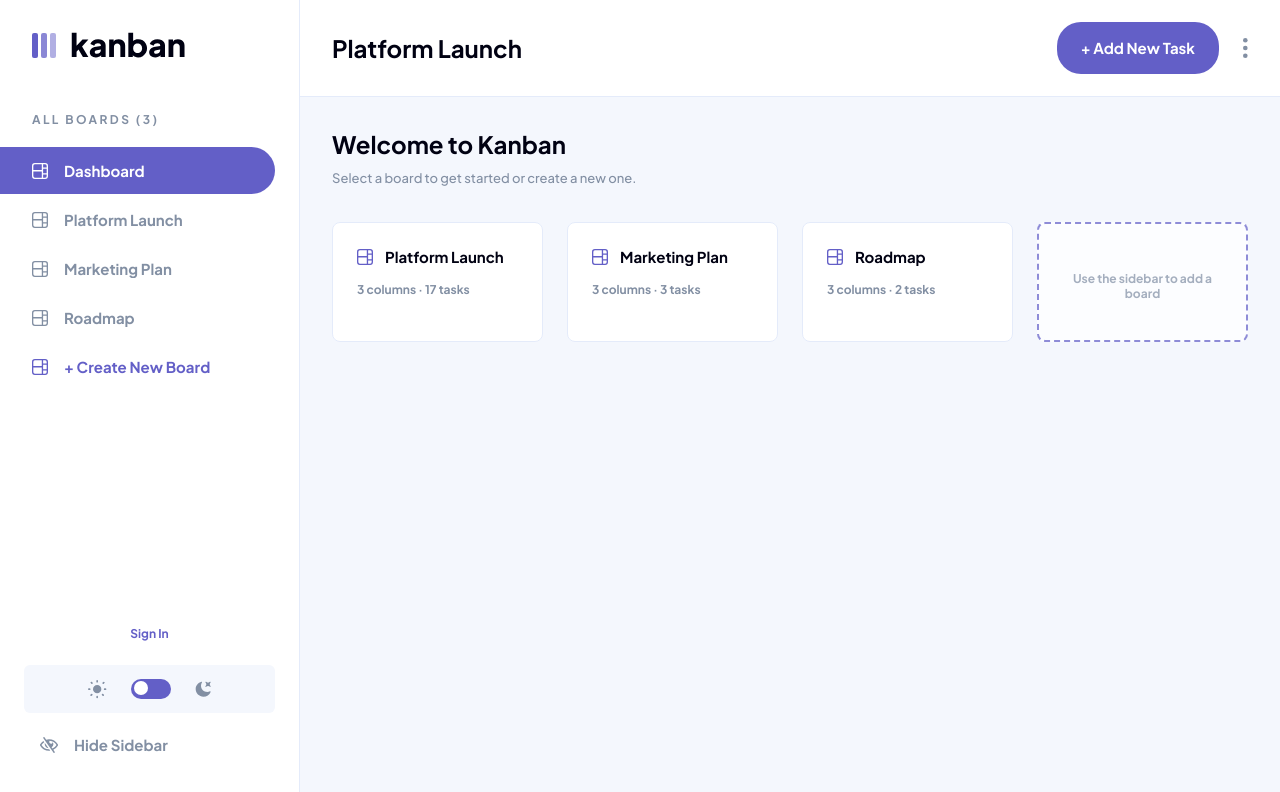
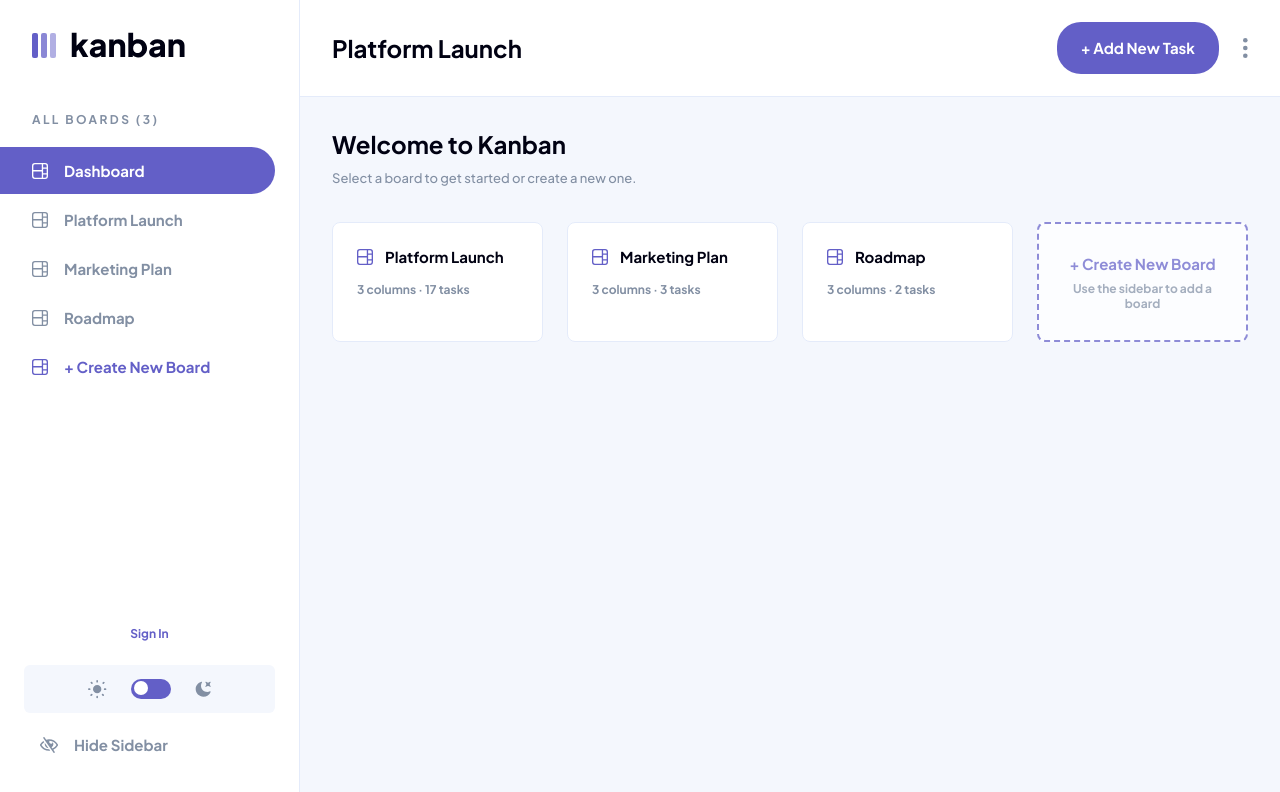
Before and after one commit to devjimah/kanban-task-manager, a React (Vite) app: page / in a window 1280 px wide. Shown: the top 792 px of the page. Built offline with nearby package versions, Linux system fonts and the light colour scheme.

Commit message:
feat: Update Dashboard component to include activeBoard state and enhance UI with 'Create New Board' text

```diff
--- a/src/pages/Dashboard.tsx
+++ b/src/pages/Dashboard.tsx
@@ -8,10 +8,10 @@ import {
   DashboardSkeleton,
   ErrorScreen,
 } from "../components/LoadingErrorStates";
-import type { ModalType } from "../types";
+import type { ModalType, Task } from "../types";
 
 export default function Dashboard() {
-  const { boards, isLoading, error, hasFetched, fetchBoards } = useBoard();
+  const { boards, activeBoard, isLoading, error, hasFetched, fetchBoards } = useBoard();
   const [modalType, setModalType] = useState<ModalType>(null);
   const { isLoggedIn, user } = useAuth();
   const handleOpenModal = (type: ModalType) => {
@@ -110,7 +110,7 @@ export default function Dashboard() {
           <span
             className="heading-m text-center"
             style={{ color: "var(--main-purple)" }}
-          ></span>
+          >+ Create New Board</span>
           <p
             className="body-m mt-2 text-center"
             style={{ color: "var(--medium-grey)" }}
```
